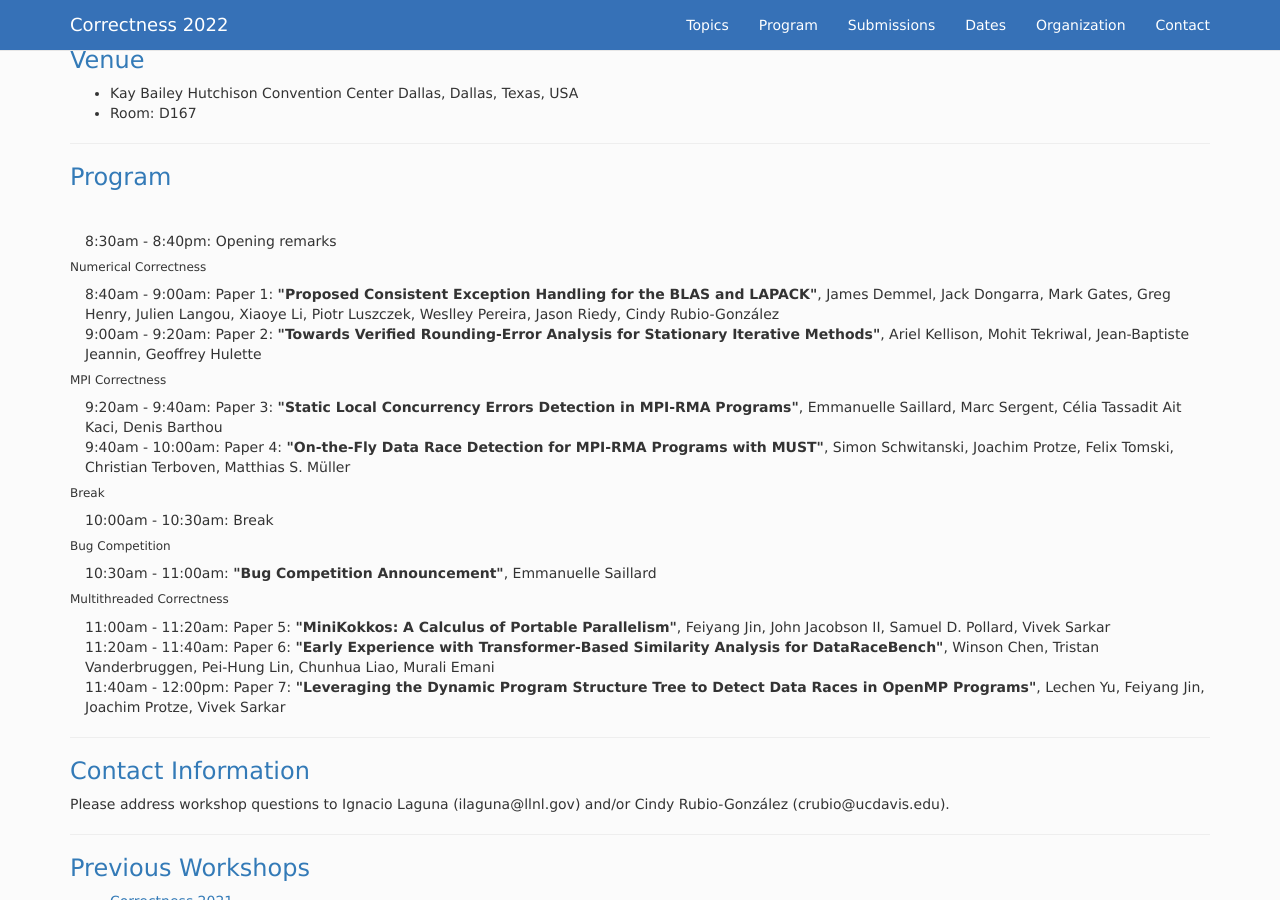
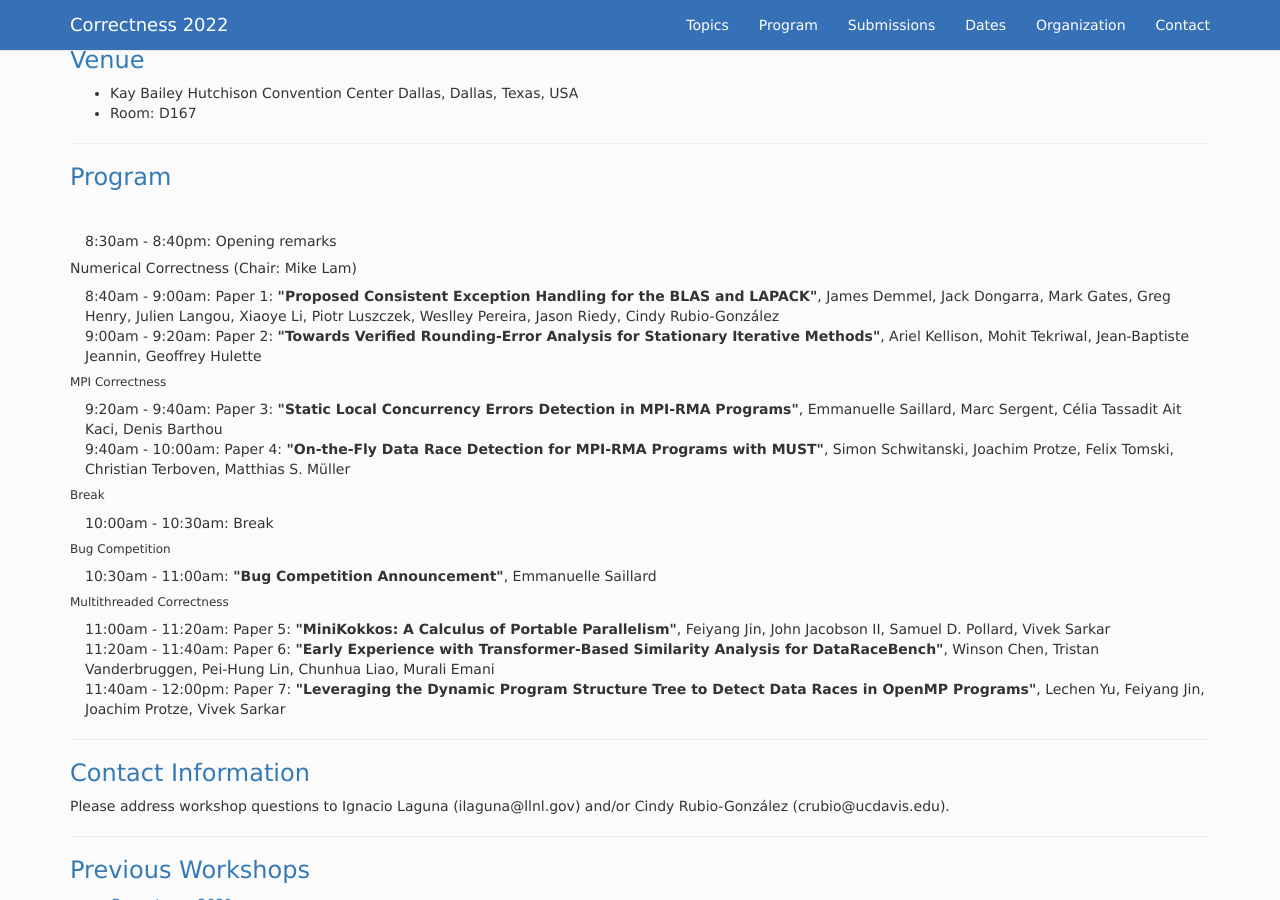
Before and after one commit to correctness-workshop/2022, a Jekyll site: the page built from index.md, in a window 1280 px wide and 900 px high, scrolled down 2676 px. Built offline with Jekyll 4.4.1, drawn with Linux system fonts in a browser that asks for light colours; nearby versions of some CDN libraries; the list of posts is cut into pages by our own code.

Commit message:
Update index.md

```diff
--- a/index.md
+++ b/index.md
@@ -148,7 +148,7 @@ All time zones are AOE.
 <tr><td width="15">  </td> <td>8:30am - 8:40pm:  Opening remarks    </td> </tr>
 </table>
 
-###### Numerical Correctness
+##### Numerical Correctness (Chair: Mike Lam)
 <table>
 <tr><td width="15">  </td> <td>8:40am - 9:00am:  Paper 1:  <b>"Proposed Consistent Exception Handling for the BLAS and LAPACK"</b>, James Demmel, Jack Dongarra, Mark Gates, Greg Henry, Julien Langou, Xiaoye Li, Piotr Luszczek, Weslley Pereira, Jason Riedy, Cindy Rubio-González </td> </tr>
 <tr><td width="15">  </td> <td>9:00am - 9:20am:  Paper 2: <b>"Towards Verified Rounding-Error Analysis for Stationary Iterative Methods"</b>, Ariel Kellison, Mohit Tekriwal, Jean-Baptiste Jeannin, Geoffrey Hulette </td> </tr>
```
